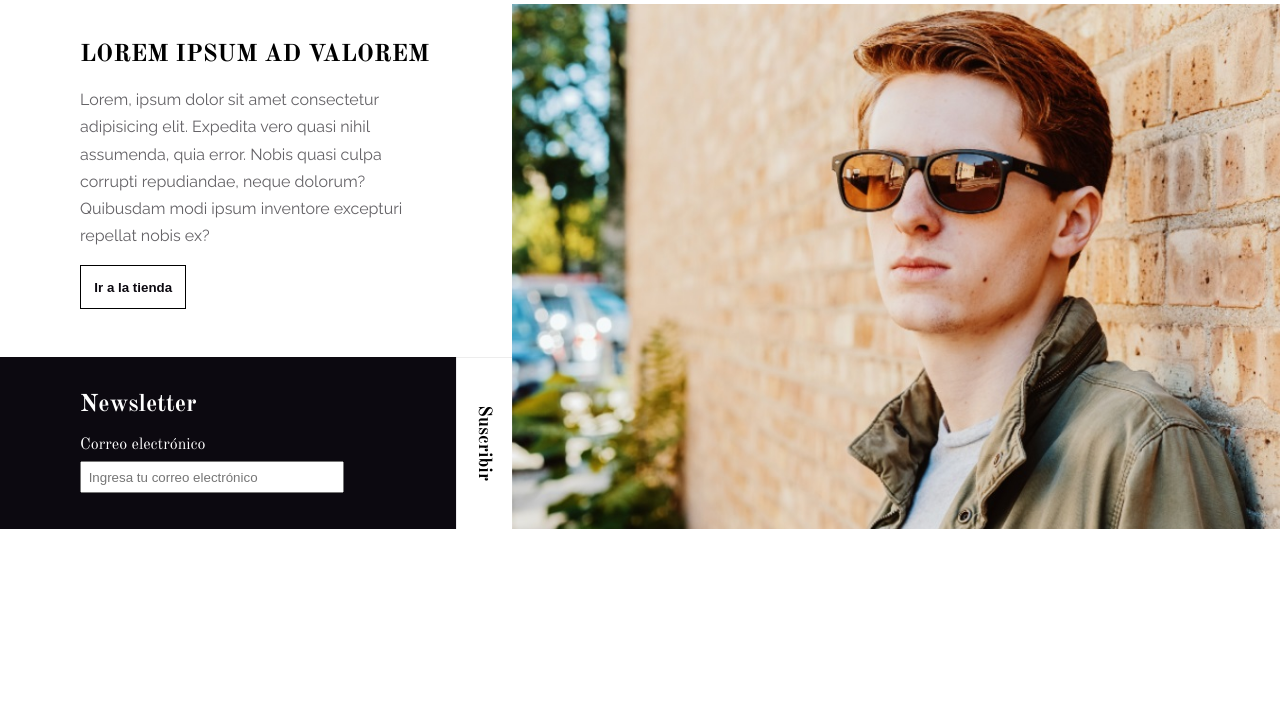
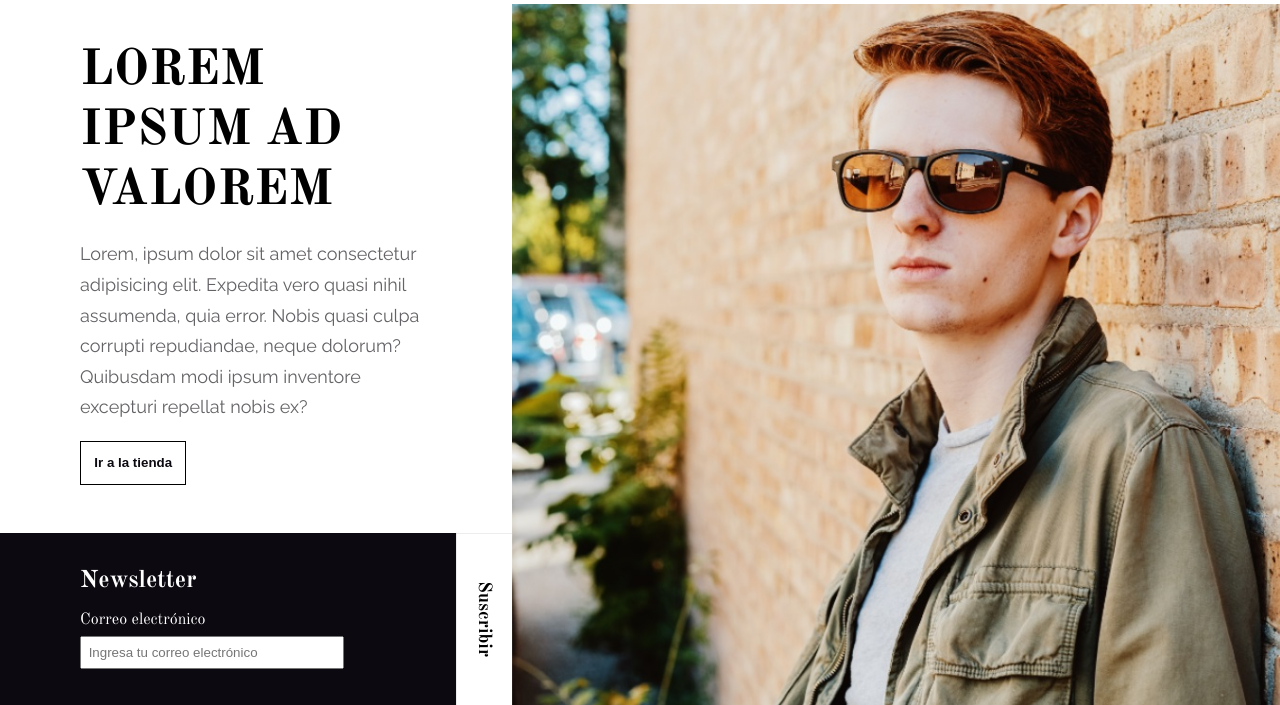
Before and after one commit to vipinto/tiendaXDA, a plain HTML site: page index.html in a window 1280 px wide. Shown: the part 108-813 px from the top of the page. Drawn offline with nearby package versions, Linux system fonts and the light colour scheme.

Commit message:
cambios previos

```diff
--- a/assets/sass/layout/_main.scss
+++ b/assets/sass/layout/_main.scss
@@ -6,14 +6,14 @@
   }
 
   &__about-titulo {
-    @include relative-converter(font-size, em, $xxx-large, 16);
+    @include relative-converter(font-size, em, $xxx-large, 16px);
     margin: 0;
     text-transform: uppercase;
     line-height: 1.2em;
   }
 
   &__about-contenido {
-    @include relative-converter(font-size, em, $large, 16);
+    @include relative-converter(font-size, em, $large, 16px);
     line-height: 1.7em;
     color: $granite-gray;
   }
```
Also changed, not shown: assets/css/main.css, 2 other files.
